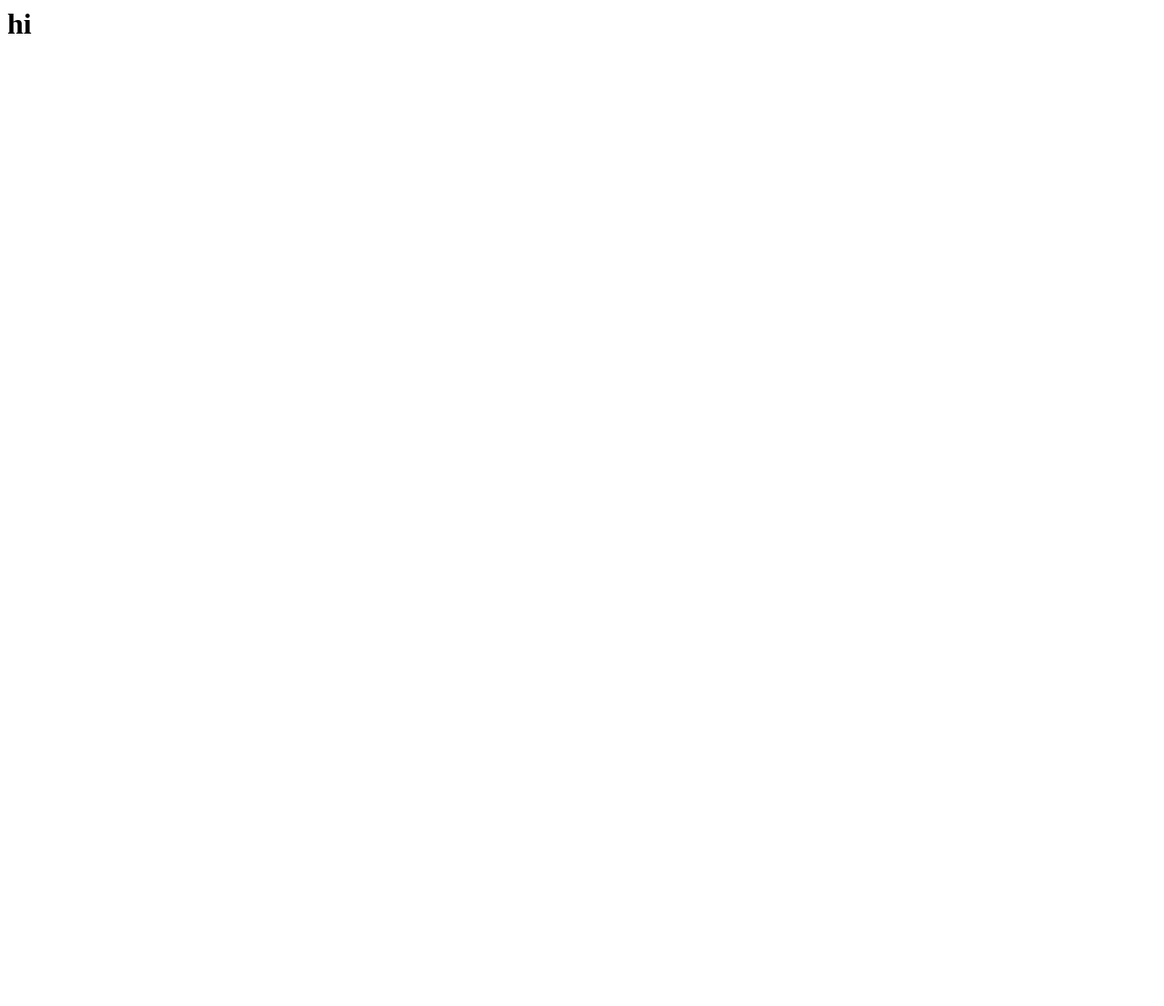
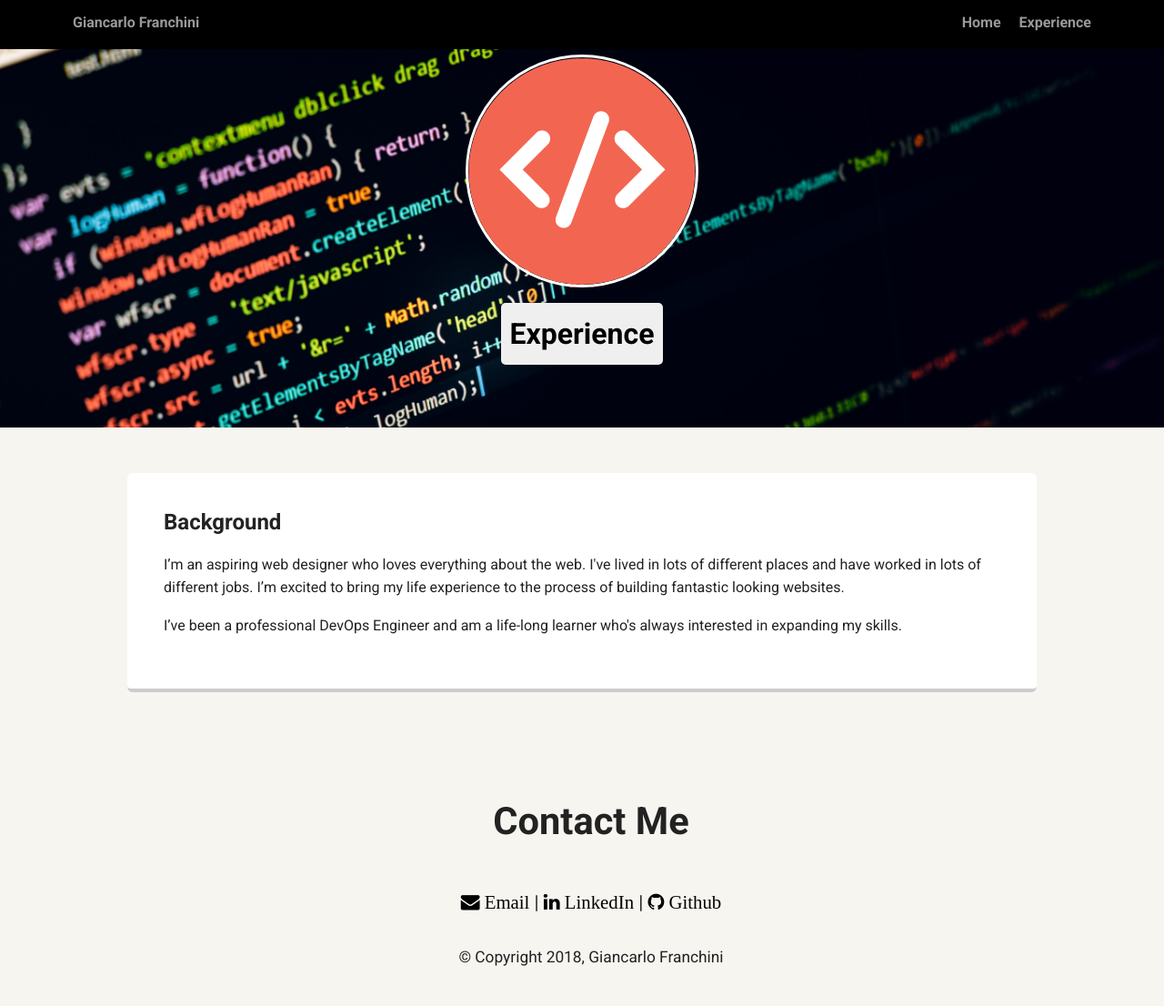
Before and after one commit to gfranchini/fewd, a plain HTML site: page project-01/experience.html in a window 1280 px wide. Shown: the whole page at 91% size. Before the commit the page ends 800 px from the top, so only its background shows below. Drawn offline with Linux system fonts and the light colour scheme; a web font is replaced by a local one.

Commit message:
Added experience page

```diff
--- a/project-01/experience.html
+++ b/project-01/experience.html
@@ -1 +1,45 @@
-<h1>hi</h1>
+<!doctype html>
+<html lang="en">
+<head>
+  <meta charset="utf-8">
+  <title>Giancarlo Franchini's Experience</title>
+  <meta name="viewport" content="width=device-width, initial-scale=1.0">
+  <link rel="stylesheet" href="styles.css">
+  <link href="https://fonts.googleapis.com/css?family=Muli%7CRoboto:400,300,500,700,900" rel="stylesheet">
+  <link rel="stylesheet" href="https://maxcdn.bootstrapcdn.com/font-awesome/4.5.0/css/font-awesome.min.css">
+</head>
+
+  <body>
+
+    <div class="main-nav">
+        <ul class="nav">
+          <li class="name"><a href="index.html">Giancarlo Franchini</li>
+          <li><a href="index.html">Home</a></li>
+          <li><a href="experience.html">Experience</a></li>
+        </ul>
+    </div>
+
+    <header class="experience-header">
+      <img src="images/code_icon.png" alt="Black and White profile picture" class="code-icon">
+      <h1 class="tag name">Experience</h1>
+    </header>
+
+    <main class="flex">
+      <div class="experience-card">
+        <h2>Background</h2>
+        <p>I’m an aspiring web designer who loves everything about the web. I've lived in lots of different places and have worked in lots of different jobs. I’m excited to bring my life experience to the process of building fantastic looking websites.</p>
+        <p>I’ve been a professional DevOps Engineer and am a life-long learner who's always interested in expanding my skills.</p>
+      </div>
+
+    </main>
+    <footer>
+      <h1>Contact Me</h1>
+      <ul class="footer-links">
+        <li><a href="mailto:gfranchini88@gmail.com?Subject=Hi%20Giancarlo!" class="fa fa-envelope">  Email  </a></li> |
+        <li><a href="https://www.linkedin.com/in/giancarlo-franchini-0017197a/" class="fa fa-linkedin">  LinkedIn</a></li> |
+        <li><a href="https://github.com/gfranchini/" class="fa fa-github">  Github</a></li>
+      </ul>
+      <small>&copy; Copyright 2018, Giancarlo Franchini</small>
+    </footer>
+  </body>
+  </html>
--- a/project-01/styles.css
+++ b/project-01/styles.css
@@ -69,13 +69,31 @@ header .profile-image {
   margin-top: 50px;
   width: 150px;
   height: 150px;
-  border-radius: 50%;
+  border-radius: 55%;
   border: 3px solid white;
   transition: all .5s;
 }
 header .profile-image:hover {
-  transform: scale(1.2) rotate(5deg);
+  transform: scale(2);
 }
+
+.experience-header {
+  background: url('images/code-min.jpg') no-repeat top center ;
+  background-size: cover;
+  overflow: hidden;
+  padding-top: 60px;
+}
+
+.experience-header .code-icon {
+  border-radius: 50%;
+  border: 3px solid white;
+}
+
+.experience-header .code-icon:hover {
+  transition: all .5s;
+  transform: scale(1.2) rotate(360deg);
+}
+
 .tag {
   background-color: #efefef;
   color: black;
@@ -100,6 +118,21 @@ header .profile-image:hover {
 }
 .card:hover {
   border-color: #ff99ff;
+}
+
+.experience-card {
+  margin: 30px;
+  padding: 20px 40px 40px;
+  max-width: 1000px;
+  text-align: left;
+  background: #fff;
+  border-bottom: 4px solid #ccc;
+  border-radius: 6px;
+  transition: all .5s;
+}
+
+.experience-card:hover {
+  border-color: blue;
 }
 
 ul.skills {
```
Also changed, not shown: project-01/index.html (+6 -3 lines), project-01/images/code-min.jpg (added), project-01/images/code_icon.png (added), project-01/images/me.png (deleted), project-01/images/portland.jpg (deleted).
